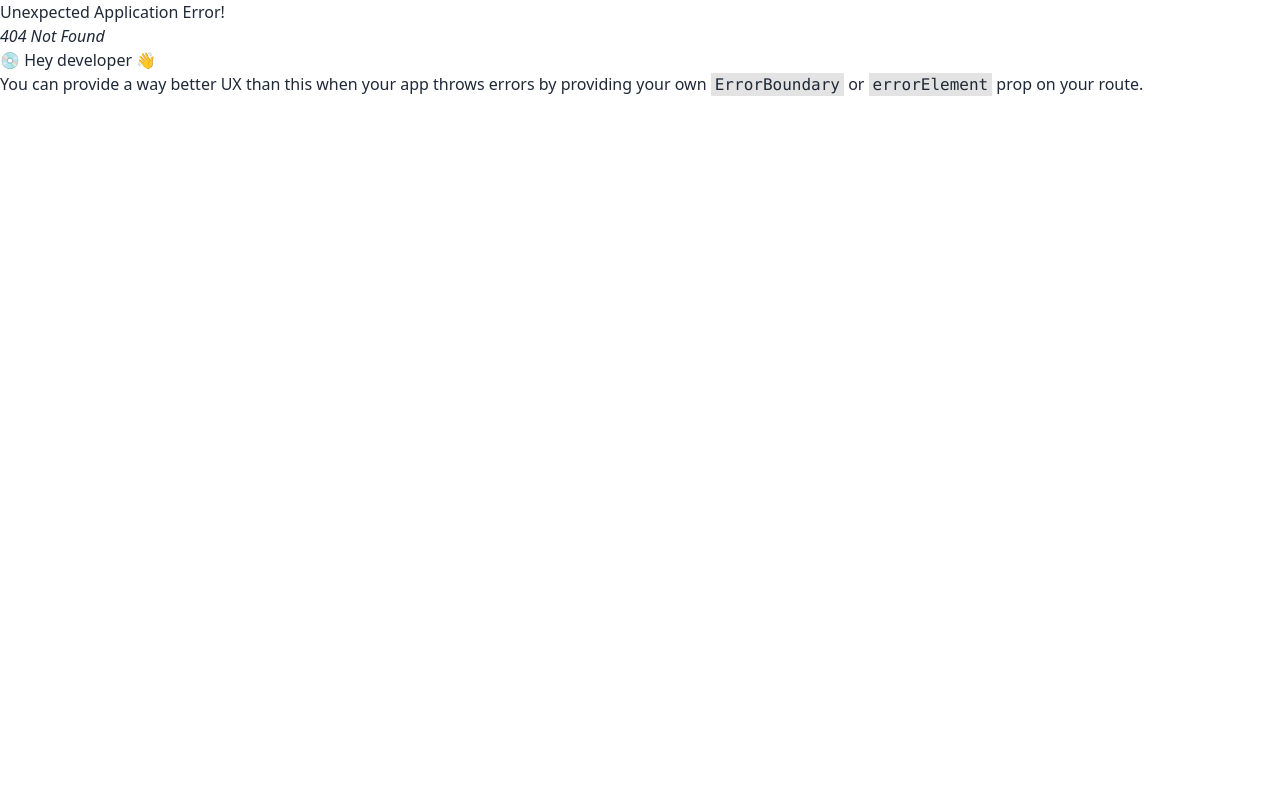
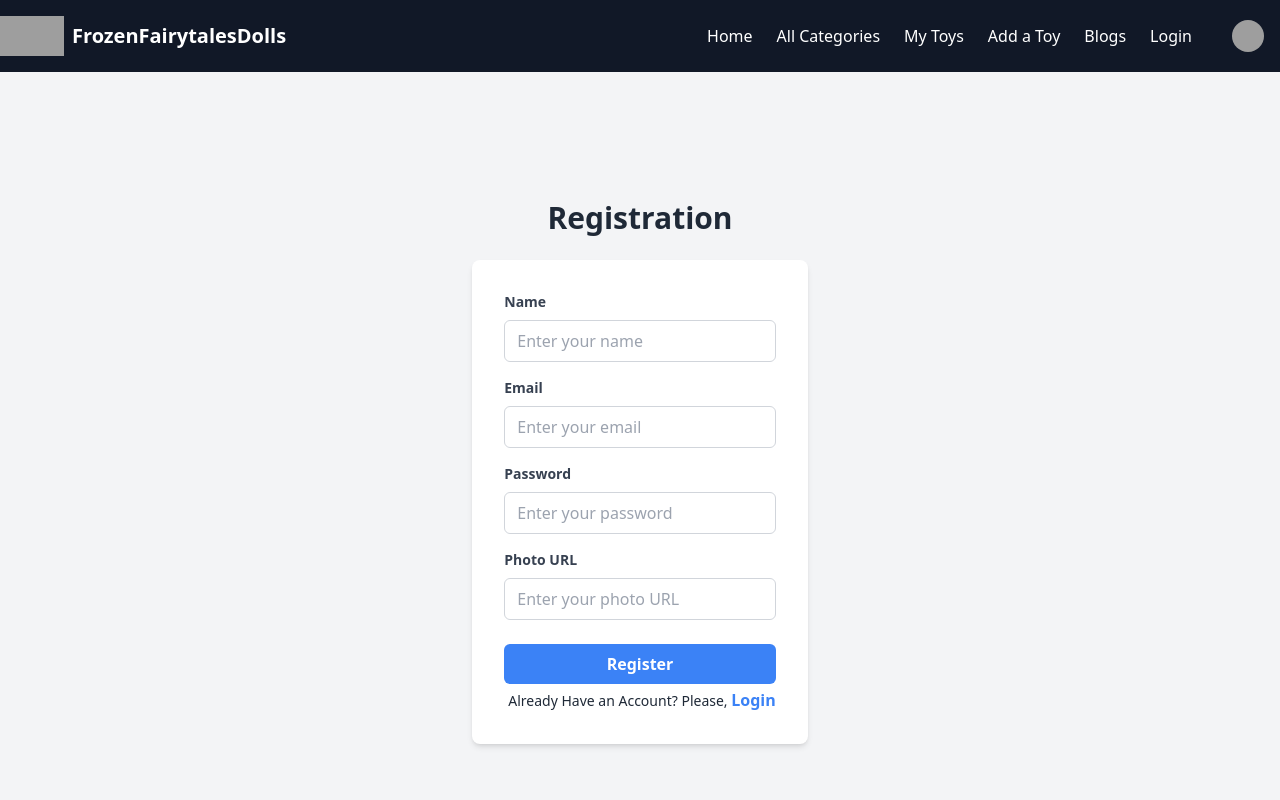
Before and after one commit to zesanahmed/Frozen-fairytales-dolls-client, a React (Vite) app: page /register in a window 1280 px wide. Before the commit this address had no page. Shown: the top 800 px of the page. Built offline with nearby package versions, Linux system fonts and the light colour scheme; grey boxes are pictures that could not be loaded.

Commit message:
registration page added

```diff
--- a/src/Routes/Routes.jsx
+++ b/src/Routes/Routes.jsx
@@ -2,6 +2,7 @@ import { createBrowserRouter } from "react-router-dom";
 import Main from "../Layout/Main";
 import Home from "../pages/Home/Home/Home";
 import Login from "../pages/Login/Login/Login";
+import RegistrationPage from "../pages/Login/Registration/RegistrationPage";
 
 
 const router = createBrowserRouter([
@@ -16,6 +17,10 @@ const router = createBrowserRouter([
             {
                 path: '/login',
                 element: <Login></Login>
+            },
+            {
+                path: '/register',
+                element: <RegistrationPage></RegistrationPage>
             }
         ]
     },
--- a/src/pages/Login/Login/Login.jsx
+++ b/src/pages/Login/Login/Login.jsx
@@ -1,4 +1,5 @@
 import { FcGoogle } from "react-icons/fc";
+import { Link } from "react-router-dom";
 
 const Login = () => {
     return (
@@ -12,7 +13,7 @@ const Login = () => {
                     <input
                         className="w-full border border-gray-300 rounded-md px-3 py-2 focus:outline-none focus:border-blue-500"
                         type="email"
-                        id="email"
+                        name="email"
                         placeholder="Enter your email"
                     />
                 </div>
@@ -23,7 +24,7 @@ const Login = () => {
                     <input
                         className="w-full border border-gray-300 rounded-md px-3 py-2 focus:outline-none focus:border-blue-500"
                         type="password"
-                        id="password"
+                        name="password"
                         placeholder="Enter your password"
                     />
                 </div>
@@ -41,6 +42,10 @@ const Login = () => {
                     <FcGoogle className="bg-white"></FcGoogle>
                     Log In with Google
                 </div>
+                <p className="text-sm mt-1 ml-1">
+                    Do not Have an Account? Please, <Link to='/register' className="text-bold text-base
+                    font-semibold text-blue-500">Register</Link>
+                </p>
             </form>
         </div>
     );
--- /dev/null
+++ b/src/pages/Login/Registration/RegistrationPage.jsx
@@ -0,0 +1,88 @@
+import { useState } from 'react';
+import { Link } from 'react-router-dom';
+
+const RegistrationPage = () => {
+    const [name, setName] = useState('');
+    const [email, setEmail] = useState('');
+    const [password, setPassword] = useState('');
+    const [photoURL, setPhotoURL] = useState('');
+
+    const handleSubmit = (event) => {
+        event.preventDefault();
+
+        // Perform registration logic with the form data
+        // This function will be called when the user submits the form
+    };
+
+    return (
+        <div className="flex flex-col items-center justify-center h-screen bg-gray-100">
+            <h1 className="text-3xl font-bold mb-6">Registration</h1>
+            <form className="bg-white p-8 rounded-lg shadow-md" onSubmit={handleSubmit}>
+                <div className="mb-4">
+                    <label className="block text-gray-700 text-sm font-bold mb-2" htmlFor="name">
+                        Name
+                    </label>
+                    <input
+                        className="w-full border border-gray-300 rounded-md px-3 py-2 focus:outline-none focus:border-blue-500"
+                        type="text"
+                        name="name"
+                        placeholder="Enter your name"
+                        value={name}
+                        onChange={(e) => setName(e.target.value)}
+                    />
+                </div>
+                <div className="mb-4">
+                    <label className="block text-gray-700 text-sm font-bold mb-2" htmlFor="email">
+                        Email
+                    </label>
+                    <input
+                        className="w-full border border-gray-300 rounded-md px-3 py-2 focus:outline-none focus:border-blue-500"
+                        type="email"
+                        name="email"
+                        placeholder="Enter your email"
+                        value={email}
+                        onChange={(e) => setEmail(e.target.value)}
+                    />
+                </div>
+                <div className="mb-4">
+                    <label className="block text-gray-700 text-sm font-bold mb-2" htmlFor="password">
+                        Password
+                    </label>
+                    <input
+                        className="w-full border border-gray-300 rounded-md px-3 py-2 focus:outline-none focus:border-blue-500"
+                        type="password"
+                        name="password"
+                        placeholder="Enter your password"
+                        value={password}
+                        onChange={(e) => setPassword(e.target.value)}
+                    />
+                </div>
+                <div className="mb-6">
+                    <label className="block text-gray-700 text-sm font-bold mb-2" htmlFor="photoURL">
+                        Photo URL
+                    </label>
+                    <input
+                        className="w-full border border-gray-300 rounded-md px-3 py-2 focus:outline-none focus:border-blue-500"
+                        type="text"
+                        name="photoURL"
+                        placeholder="Enter your photo URL"
+                        value={photoURL}
+                        onChange={(e) => setPhotoURL(e.target.value)}
+                    />
+                </div>
+                <button
+                    className="bg-blue-500 hover:bg-blue-600 text-white py-2 px-4 rounded-md font-semibold w-full"
+                    type="submit"
+                >
+                    Register
+                </button>
+                <p className="text-sm mt-1 ml-1">
+                    Already Have an Account? Please, <Link to='/login' className="text-bold text-base
+                    font-semibold text-blue-500">Login</Link>
+                </p>
+            </form>
+        </div>
+    );
+};
+
+export default RegistrationPage;
--- a/src/pages/Shared/Navbar/Navbar.jsx
+++ b/src/pages/Shared/Navbar/Navbar.jsx
@@ -12,19 +12,19 @@ const Navbar = () => {
                 <div className="flex items-center">
                     <ul className="flex space-x-6">
                         <li>
-                            <a href="/">Home</a>
+                            <Link to="/">Home</Link>
                         </li>
                         <li>
-                            <a href="/categories">All Categories</a>
+                            <Link to="/categories">All Categories</Link>
                         </li>
                         <li>
-                            <a href="/mytoys">My Toys</a>
+                            <Link to="/mytoys">My Toys</Link>
                         </li>
                         <li>
-                            <a href="/addtoy">Add a Toy</a>
+                            <Link to="/addtoy">Add a Toy</Link>
                         </li>
                         <li>
-                            <a href="/blogs">Blogs</a>
+                            <Link to="/blogs">Blogs</Link>
                         </li>
                         <li>
                             <Link to="/login">Login</Link>
```
